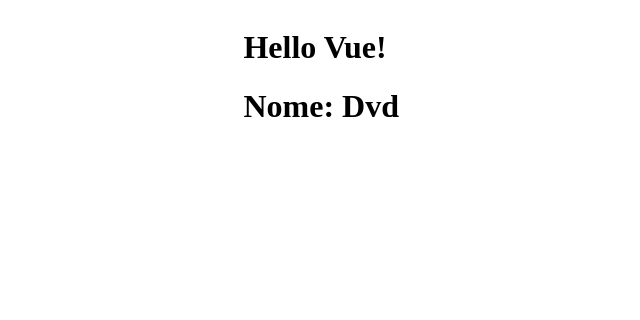
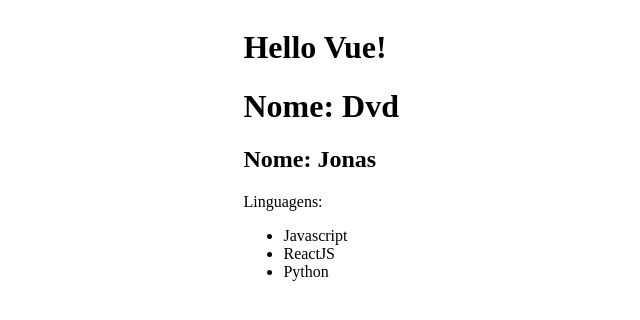
Before and after one commit to davidrogger/vue-practices, a Vue app in the folder 01-initial-use-installing/CLI/: page / in a window 1280 px wide. Shown: the top 320 px of the page, without its empty margins (241-881 px from the left). Built offline with nearby package versions, Linux system fonts and the light colour scheme.

Commit message:
CHORE: testing more use of components

```diff
--- a/01-initial-use-installing/CLI/src/App.vue
+++ b/01-initial-use-installing/CLI/src/App.vue
@@ -2,18 +2,21 @@
   <div>
     <TitleComponent />
     <LifeCycle />
+    <PersonComponent />
   </div>
 </template>
 
 <script>
 import TitleComponent from './components/Title.vue';
 import LifeCycle from './components/LifeCycle.vue';
+import PersonComponent from './components/Person.vue';
 
   export default {
     name: 'App',
     components: {
       TitleComponent,
-      LifeCycle
+      LifeCycle,
+      PersonComponent
     }
   }
 </script>
--- /dev/null
+++ b/01-initial-use-installing/CLI/src/components/Info.vue
@@ -0,0 +1,16 @@
+<template>
+  <div>
+    <p>Linguagens:</p>
+    <ul>
+      <li>Javascript</li>
+      <li>ReactJS</li>
+      <li>Python</li>
+    </ul>
+  </div>
+</template>
+
+<script>
+  export default {
+    name: 'InfoComponent'
+  }
+</script>
--- /dev/null
+++ b/01-initial-use-installing/CLI/src/components/Person.vue
@@ -0,0 +1,21 @@
+<template>
+  <div>
+    <h2>Nome: {{ name }}</h2>
+    <InfoComponent />
+  </div>
+</template>
+
+<script>
+  import InfoComponent from './Info.vue';
+  export default {
+    name: 'PersonComponent',
+    components: {
+      InfoComponent,
+    },
+    data() {
+      return {
+        name: 'Jonas'
+      }
+    }
+  }
+</script>
```
